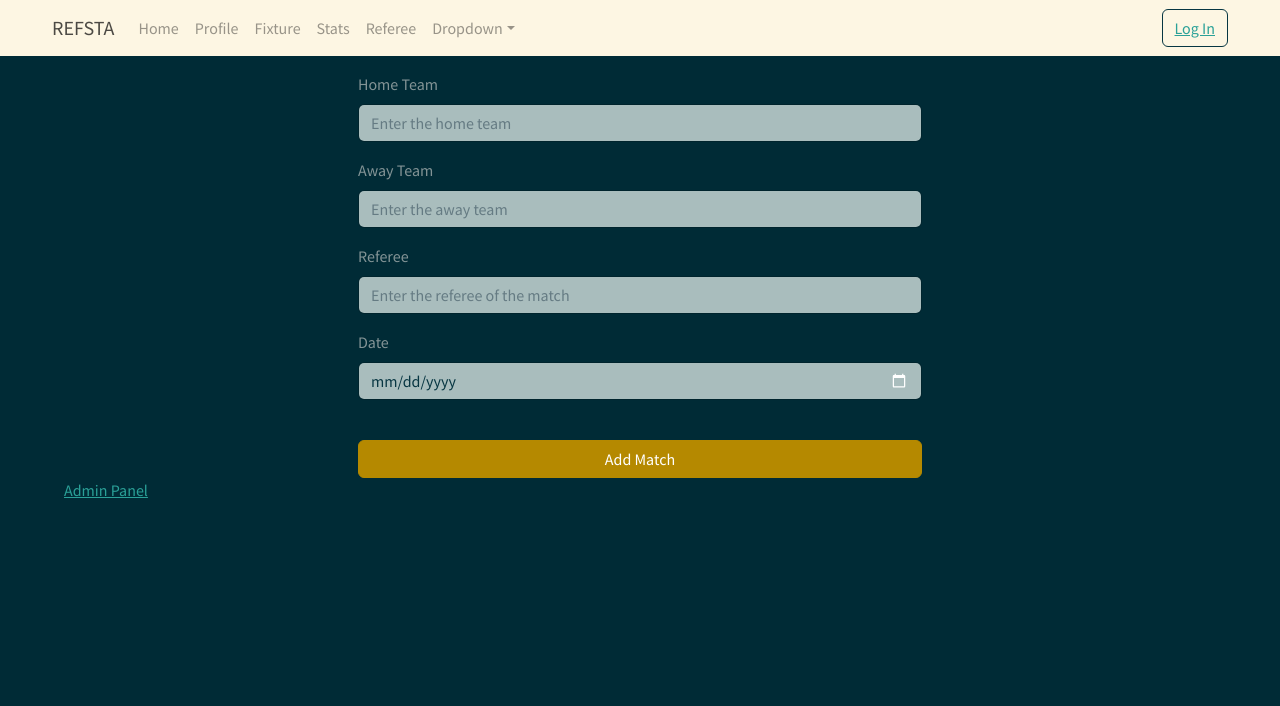
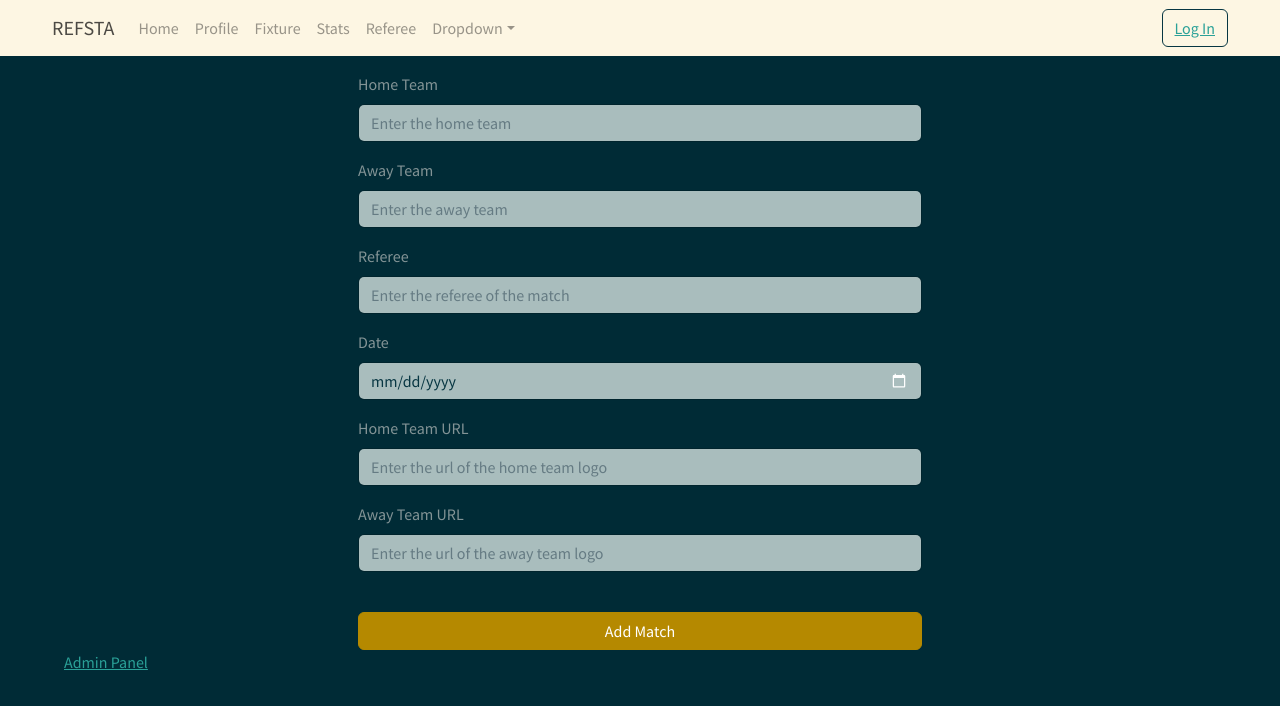
Before and after one commit to SU-CS308-22FA/TEAM-12, a React (Create React App) app in the folder client/: page /addmatch in a window 1280 px wide. Shown: the top 706 px of the page. Built offline with nearby package versions, Linux system fonts and the light colour scheme.

Commit message:
added logos of the teams in the match pages

```diff
--- a/client/src/Components/CommentSection.js
+++ b/client/src/Components/CommentSection.js
@@ -19,7 +19,10 @@ const CommentSection = ({match,user,id}) => {
 
               <div class="d-flex align-items-start justify-content-around">
                   <a class="text-decoration-none text-body d-flex flex-column align-items-center text-center col-4" >
-                      <div class="live-score-detail-head_team-name__lfA8k fw-bold pt-2">{match.homeTeam}</div>
+                      <div class="live-score-detail-head_team-name__lfA8k fw-bold pt-2">
+                        <img src={match.homeTeamURL} alt="Girl in a jacket" width="70" height="70"></img> &nbsp; &nbsp; &nbsp;
+                        {match.homeTeam}
+                      </div>
                   </a>
                   <div class="d-flex flex-column align-items-center px-4 col-4">
                       <div class="d-flex align-items-center pt-md-3 ">
@@ -28,7 +31,10 @@ const CommentSection = ({match,user,id}) => {
                       <div class="d-flex align-items-center"></div>
                   </div>
                       <a class="text-decoration-none text-body d-flex flex-column align-items-center text-center col-4" >
-                          <div class="live-score-detail-head_team-name__lfA8k fw-bold pt-2">{match.awayTeam}</div>
+                          <div class="live-score-detail-head_team-name__lfA8k fw-bold pt-2">
+                            {match.awayTeam} &nbsp; &nbsp; &nbsp;
+                          <img src={match.awayTeamURL} alt="Girl in a jacket" width="70" height="70"></img>
+                          </div>
                       </a>
               </div>
               <div class="live-score-detail-head_bottom__3xxcF">
--- a/client/src/Screens/AddMatchScreen.js
+++ b/client/src/Screens/AddMatchScreen.js
@@ -12,7 +12,9 @@ export const AddMatchScreen = () => {
     awayTeam: "",
     referee: "",
     date: "",
-    score: "-"
+    score: "-",
+    homeTeamURL: "",
+    awayTeamURL:""
   });
   return (
     <Container>
@@ -74,6 +76,28 @@ export const AddMatchScreen = () => {
               />
             </Form.Group>
 
+            <Form.Group className="mb-3" controlId="formBasichomeTeamURL">
+              <Form.Label>Home Team URL</Form.Label>
+              <Form.Control
+                onChange={(e) =>
+                  setFormData({ ...formData, homeTeamURL: e.target.value })
+                }
+                type="homeTeamURL"
+                placeholder="Enter the url of the home team logo"
+              />
+            </Form.Group>
+
+            <Form.Group className="mb-3" controlId="formBasicDate">
+              <Form.Label>Away Team URL</Form.Label>
+              <Form.Control
+                onChange={(e) =>
+                  setFormData({ ...formData, awayTeamURL: e.target.value })
+                }
+                type="awayTeamURL"
+                placeholder="Enter the url of the away team logo"
+              />
+            </Form.Group>
+
             <Form.Group className="d-grid">
               <Button variant="primary" type="submit" className="mt-4">
                 <Link className="text-white text-decoration-none" to="/adminpanel">
--- a/client/src/Screens/MatchScreen.js
+++ b/client/src/Screens/MatchScreen.js
@@ -17,14 +17,12 @@ export const MatchScreen = ({user}) => {
 
     var isClicked = false
 
-    function handleClick() {
-        isClicked = !isClicked;
-    }
+
     console.log(isClicked);
     return (
         <div>
-            {!isClicked && user?.fullname && (
-            <a href={`http://localhost:3000/matches/refVote/${id}`} user={user} match={match} className="btn btn-info" role="button" onClick={handleClick()}>Vote the Referee of the Match</a>
+            {user?.fullname && (
+            <a href={`http://localhost:3000/matches/refVote/${id}`} user={user} match={match} className="btn btn-info" role="button">Vote the Referee of the Match</a>
             )}
             <p>&nbsp;</p>
             <CommentSection match={match} user={user} id={id}/>
```
Also changed, not shown: 2 other files (tests, documents, lock files or other folders).
